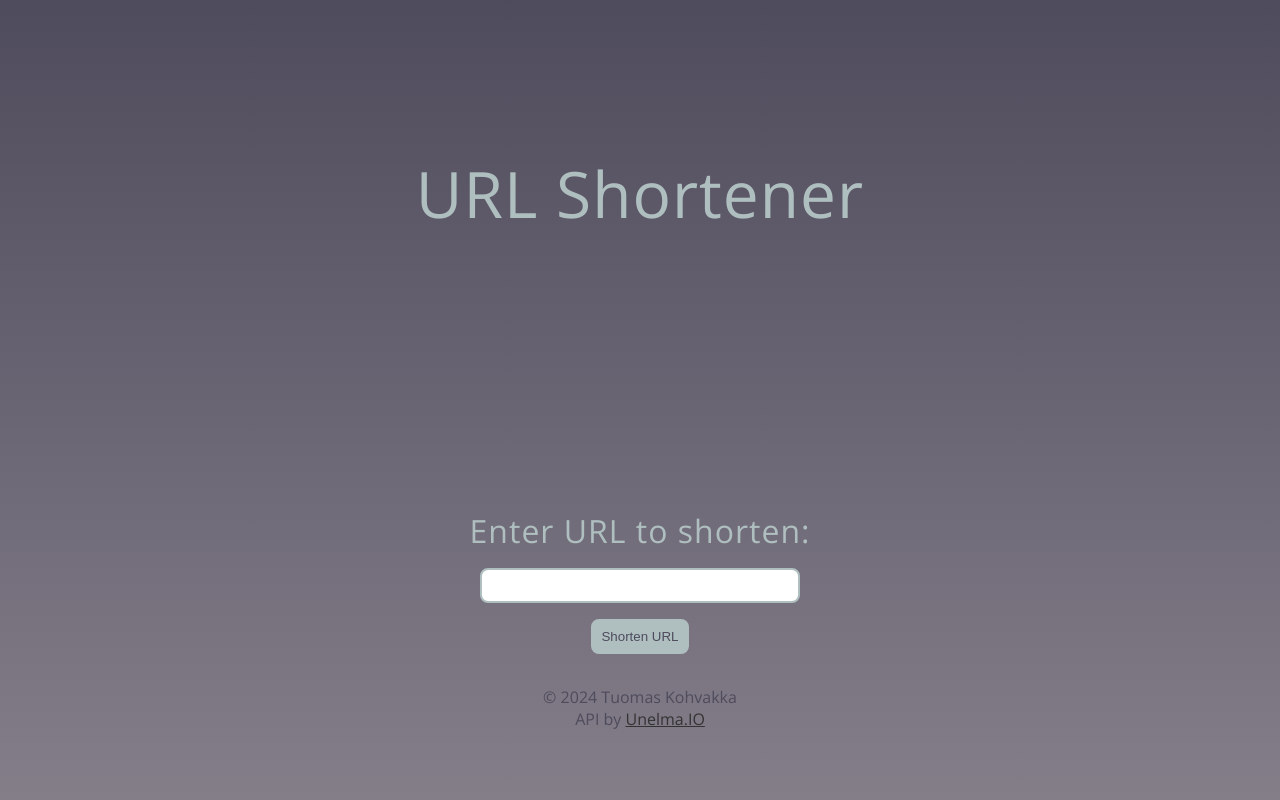
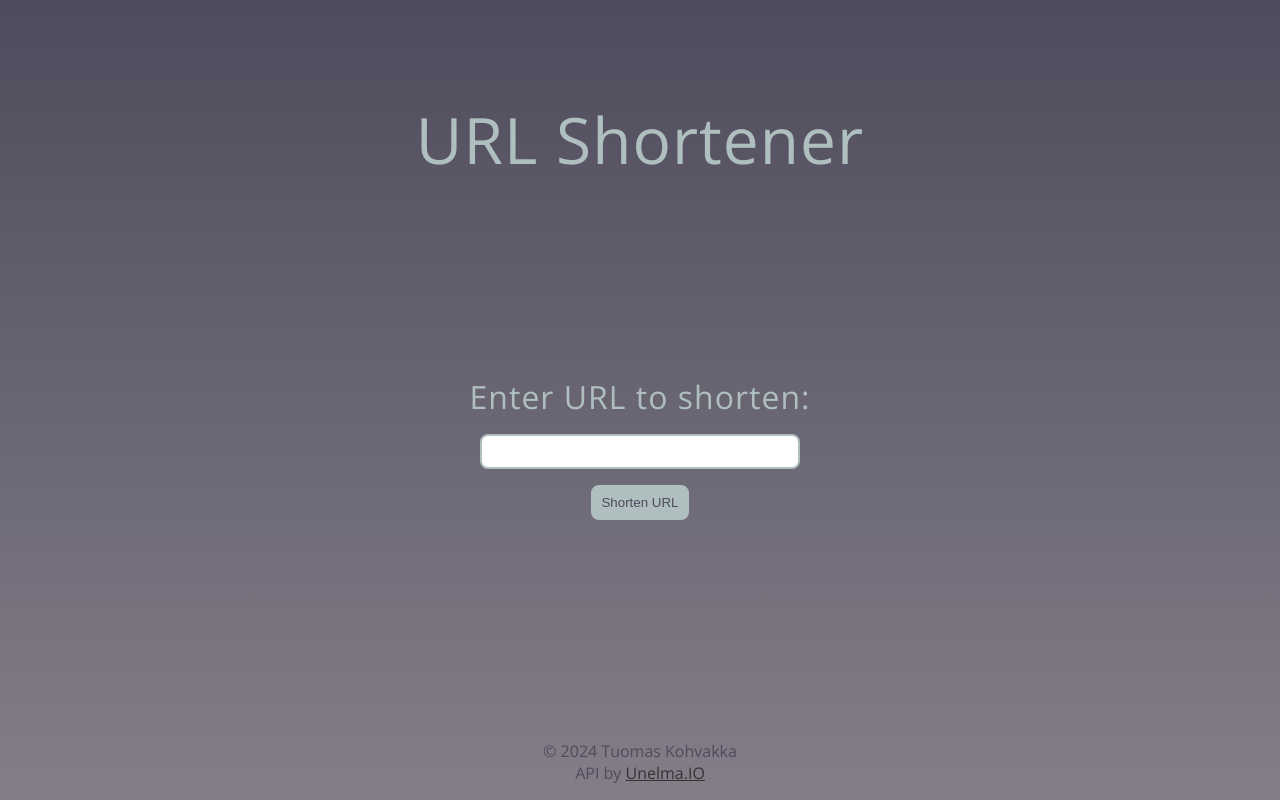
Before and after one commit to tauoms/URL-shortener, a React (Vite) app: page / in a window 1280 px wide. Built offline with nearby package versions, Linux system fonts and the light colour scheme; no server answers.

Commit message:
Add margin-top auto to footer

```diff
--- a/src/App.css
+++ b/src/App.css
@@ -74,12 +74,12 @@ button {
   display: flex;
   align-items: center;
   justify-content: center;
-  height: 30vh;
+  height: 20vh;
   font-size: 2rem;
 }
 
 footer {
-  margin: 2rem 0 1rem;
+  margin-top: auto;
+  margin-bottom: 1rem;
   color: #4e4b5c;
-  justify-self: flex-end;
 }
```
